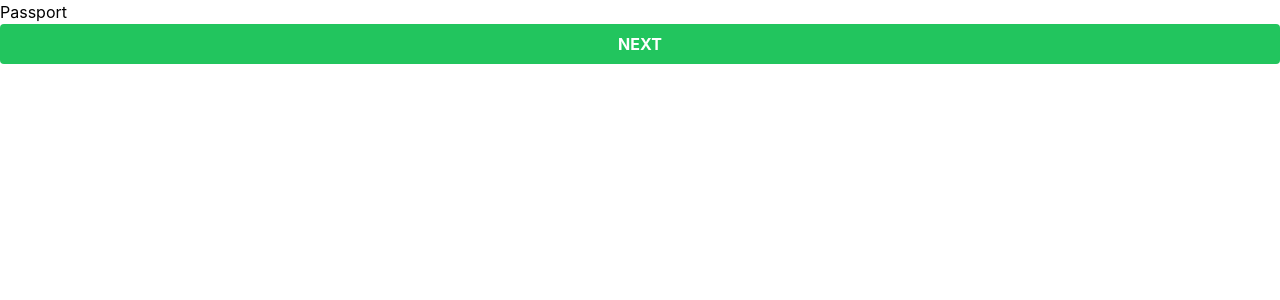
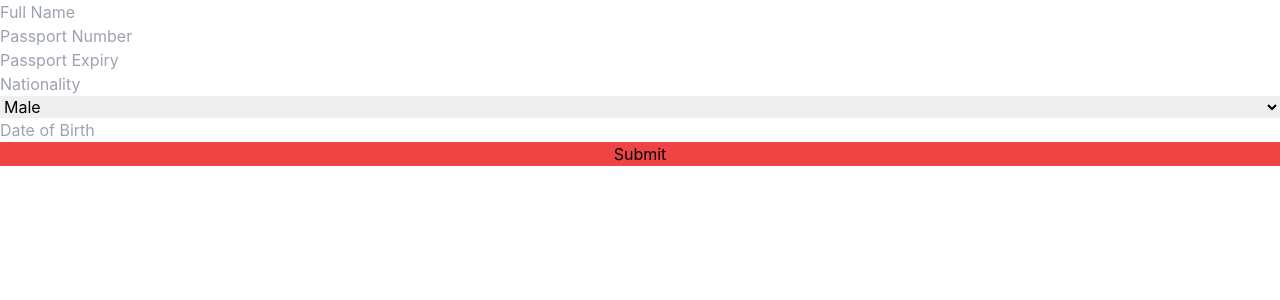
Before and after one commit to Service-Design-Studio/final-project-group-2-designerdz, a React (Create React App) app in the folder frontend/: page /passport in a window 1280 px wide. Shown: the top 300 px of the page. Built offline with nearby package versions, Linux system fonts and the light colour scheme.

Commit message:
Added form elements for passport.js TODO: How to pass data from 1 page to another? Or will we be using the database for that?

```diff
--- a/frontend/src/pages/Passport.js
+++ b/frontend/src/pages/Passport.js
@@ -1,17 +1,28 @@
 import Button from "../components/Buttons.js";
 import { useNavigate } from "react-router-dom";
+import { useForm } from 'react-hook-form';
 
 export default function Passport() {
   const navigate = useNavigate();
+  const { register, handleSubmit, formState: { errors } } = useForm();
+  const onSubmit = data => {
+    console.log(data);
+    navigate("/review");
+  }
+  console.log(errors)
+
   return (
-    <div>
-      <h1>Passport</h1>
-      <Button
-        text="NEXT"
-        bgcolor="bg-green-500"
-        hovercolor="hover:bg-cyan-500"
-        onClick={() => navigate("/review")}
-      />
-    </div>
+    <form onSubmit={handleSubmit(onSubmit)} className="flex flex-col ">
+      <input type="text" placeholder="Full Name" {...register("Full Name", {required: true})} />
+      <input type="text" placeholder="Passport Number" {...register("Passport Number", {required: true})} />
+      <input type="datetime" placeholder="Passport Expiry" {...register("Passport Expiry", {})} />
+      <input type="text" placeholder="Nationality" {...register("Nationality", {required: true})} />
+      <select {...register("Gender", { required: true })}>
+        <option value="Male">Male</option>
+        <option value="Female">Female</option>
+      </select>
+      <input type="datetime" placeholder="Date of Birth" {...register("Date of Birth", {required: true})} />
+      <input type="submit" className="bg-red-500" />
+  </form>
   );
 }
```
